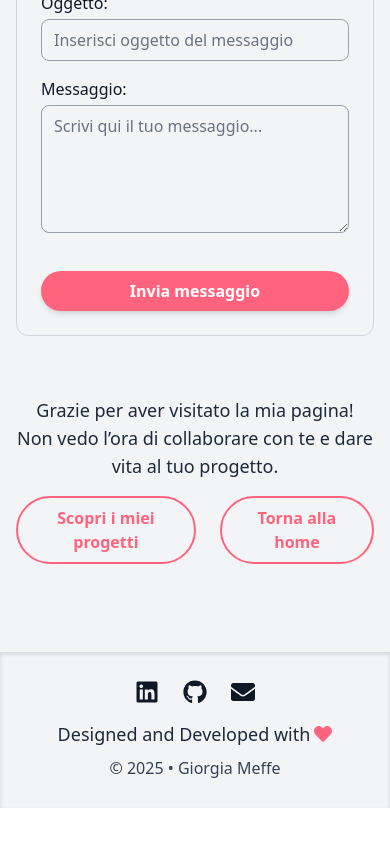
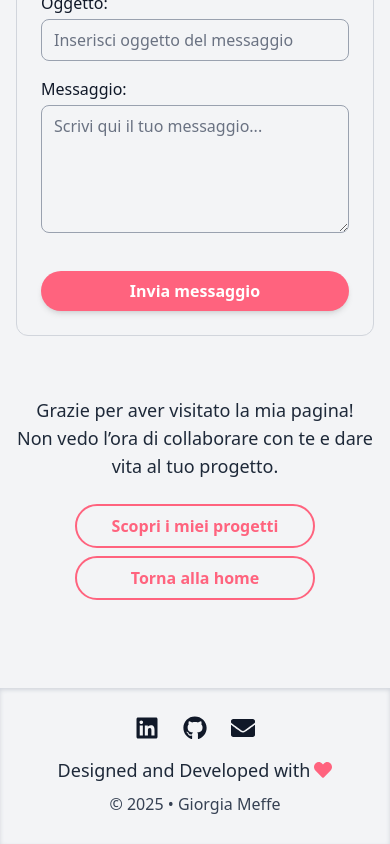
Before and after one commit to giorgiameffe/giorgiameffe-portfolio, a React (Vite) app: page /contacts in a window 390 px wide. Shown: the part 884-1728 px from the top of the page. Before the commit the page ends 1692 px from the top, so only its background shows below. Built offline with nearby package versions, Linux system fonts and the light colour scheme; a web font is replaced by a local one.

Commit message:
feat: fix transition and responsivity

```diff
--- a/src/pages/ContactsPage.tsx
+++ b/src/pages/ContactsPage.tsx
@@ -84,10 +84,11 @@ const ContactsPage: React.FC = () => {
                 <motion.div
                     className="text-center text-gray-800 dark:text-gray-200"
                     initial={{ opacity: 0, y: 20 }}
-                    animate={{ opacity: 1, y: 0 }}
-                    transition={{ duration: 0.8, delay: 0.5 }}
+                    whileInView={{ opacity: 1, y: 0 }}
+                    viewport={{ once: true }}
+                    transition={{ duration: 0.6, delay: 0.4 }}
                 >
-                    <p className="mb-4 text-lg">
+                    <p className="mb-6 text-lg">
                         Grazie per aver visitato la mia pagina!
                         <br />
                         Non vedo l’ora di collaborare con te e dare vita al tuo progetto.
@@ -98,19 +99,20 @@ const ContactsPage: React.FC = () => {
                         initial={{ opacity: 0, y: 20 }}
                         whileInView={{ opacity: 1, y: 0 }}
                         viewport={{ once: true }}
-                        transition={{ duration: 0.6, delay: 0.6 }}
-                        className="flex justify-center gap-6">
+                        transition={{ duration: 0.6, delay: 0.4 }}
+                        className="block md:flex justify-center gap-6"
+                    >
                         <Link
                             to="/projects"
                             className="inline-block border-2 border-rose-400 text-rose-400 dark:border-rose-700 dark:text-rose-700 px-8 py-2 font-semibold
-                    rounded-full transition cursor-pointer"
+                    rounded-full transition cursor-pointer w-60 md:w-auto mb-2 md:mb-0"
                         >
                             Scopri i miei progetti
                         </Link>
                         <Link
                             to="/"
                             className="inline-block border-2 border-rose-400 text-rose-400 dark:border-rose-700 dark:text-rose-700 px-8 py-2 font-semibold
-                    rounded-full transition cursor-pointer"
+                    rounded-full transition cursor-pointer w-60 md:w-auto"
                         >
                             Torna alla home
                         </Link>
```
